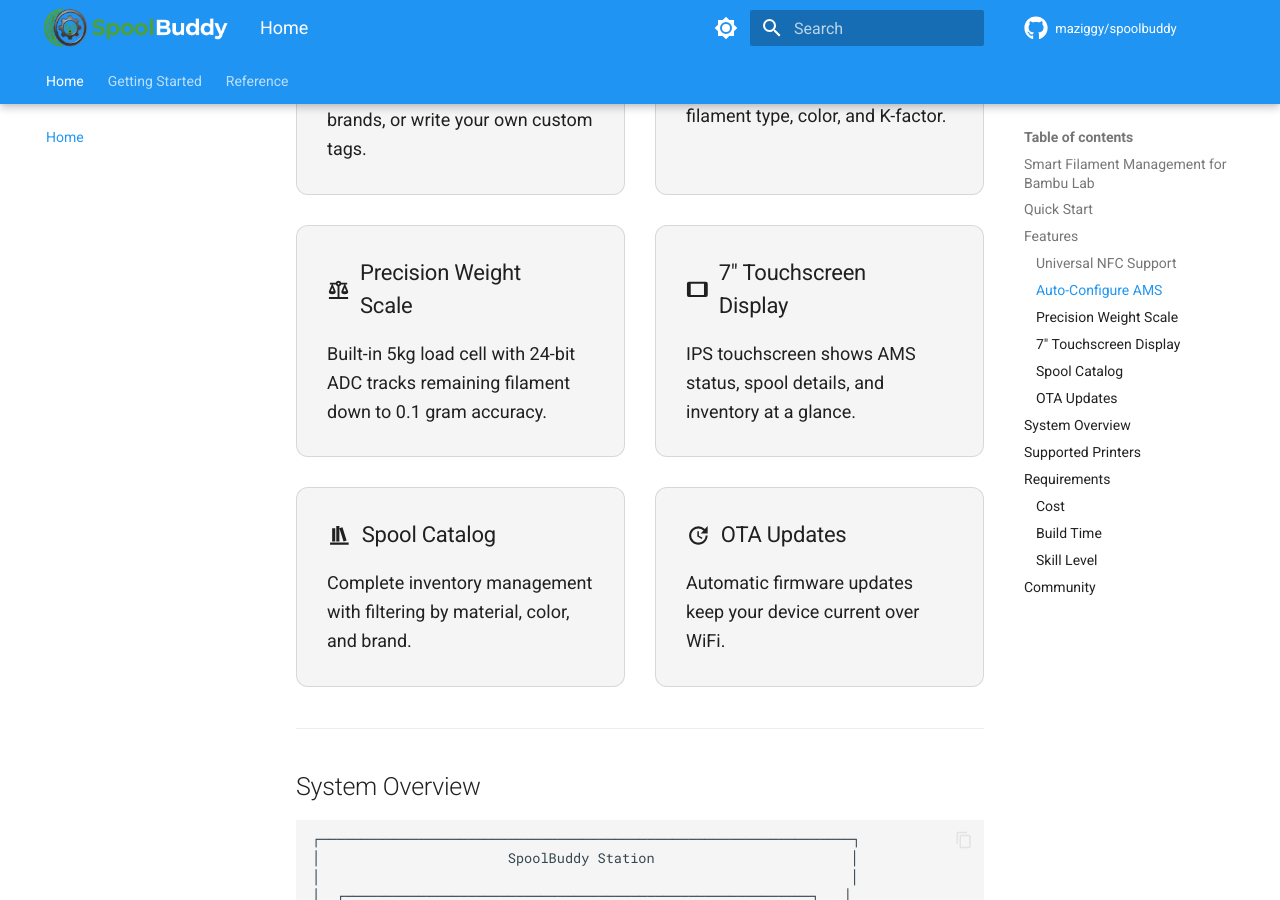
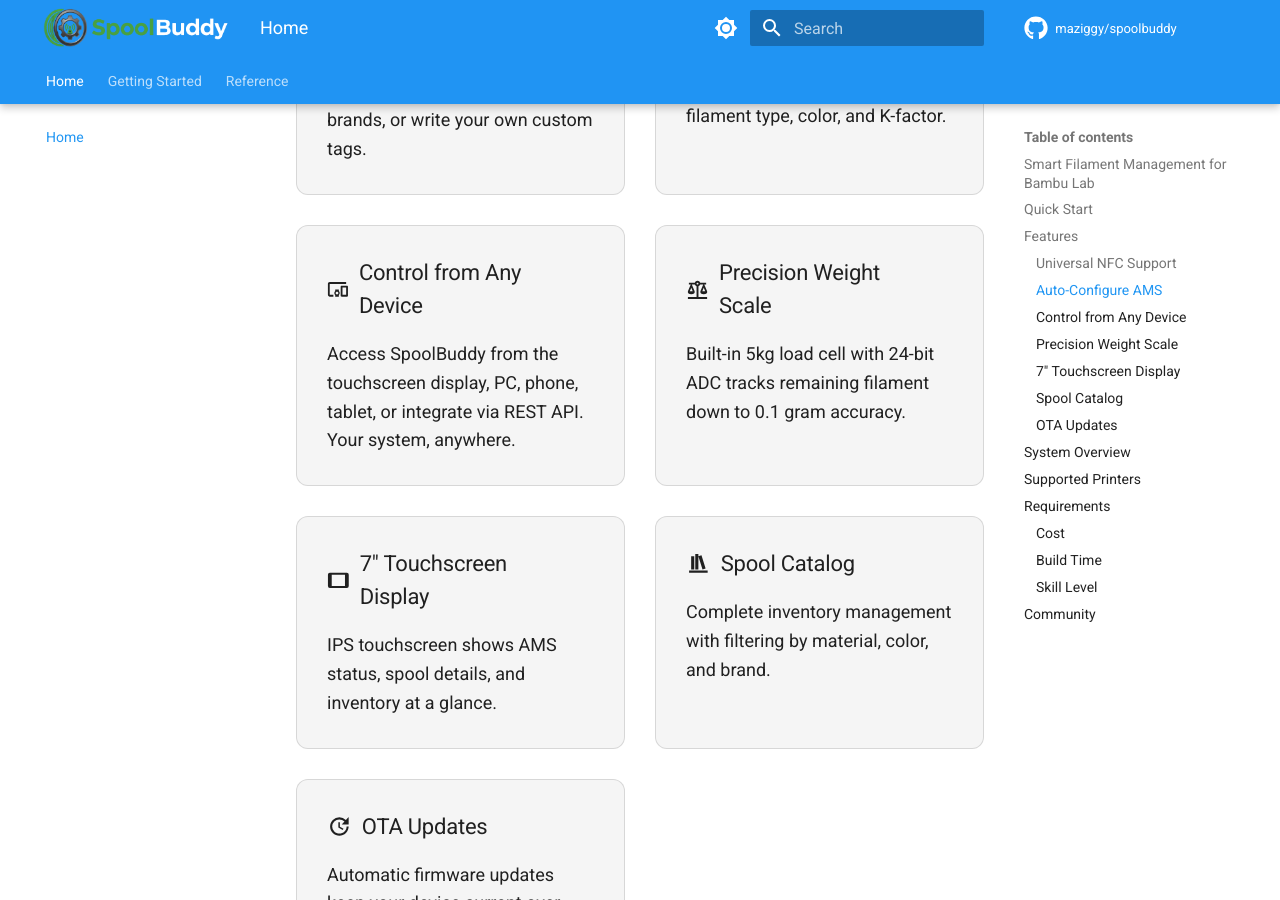
Before and after one commit to Schuermi7/spoolbuddy-wiki, an MkDocs documentation site: the page built from docs/index.md, in a window 1280 px wide and 900 px high, scrolled down 1937 px. Built offline with MkDocs 1.6.1 and Material for MkDocs 9.7.7, drawn with Linux system fonts in a browser that asks for light colours; comment, search, counter and statistics services are not loaded.

Commit message:
Updated website

```diff
--- a/docs/index.md
+++ b/docs/index.md
@@ -62,6 +62,11 @@
 <div class="feature-card" markdown>
 ### :material-lightning-bolt: Auto-Configure AMS
 Scan a spool and SpoolBuddy automatically updates the matching AMS slot with correct filament type, color, and K-factor.
+</div>
+
+<div class="feature-card" markdown>
+### :material-devices: Control from Any Device
+Access SpoolBuddy from the touchscreen display, PC, phone, tablet, or integrate via REST API. Your system, anywhere.
 </div>
 
 <div class="feature-card" markdown>
```
Also changed, not shown: site/index.html, site/search/search_index.json.
